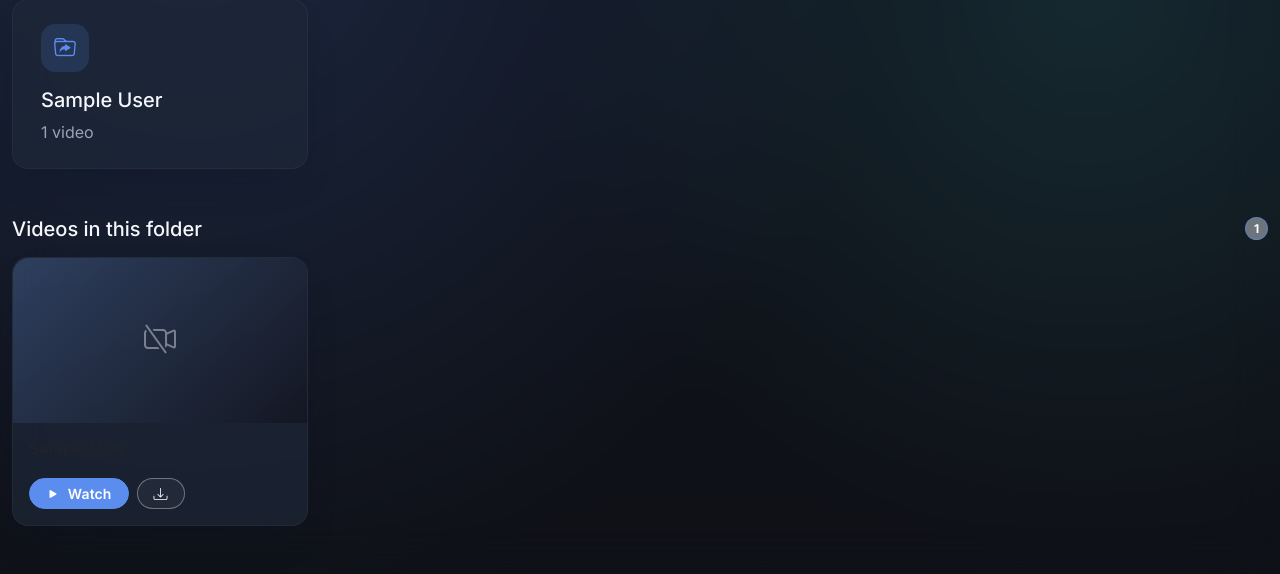
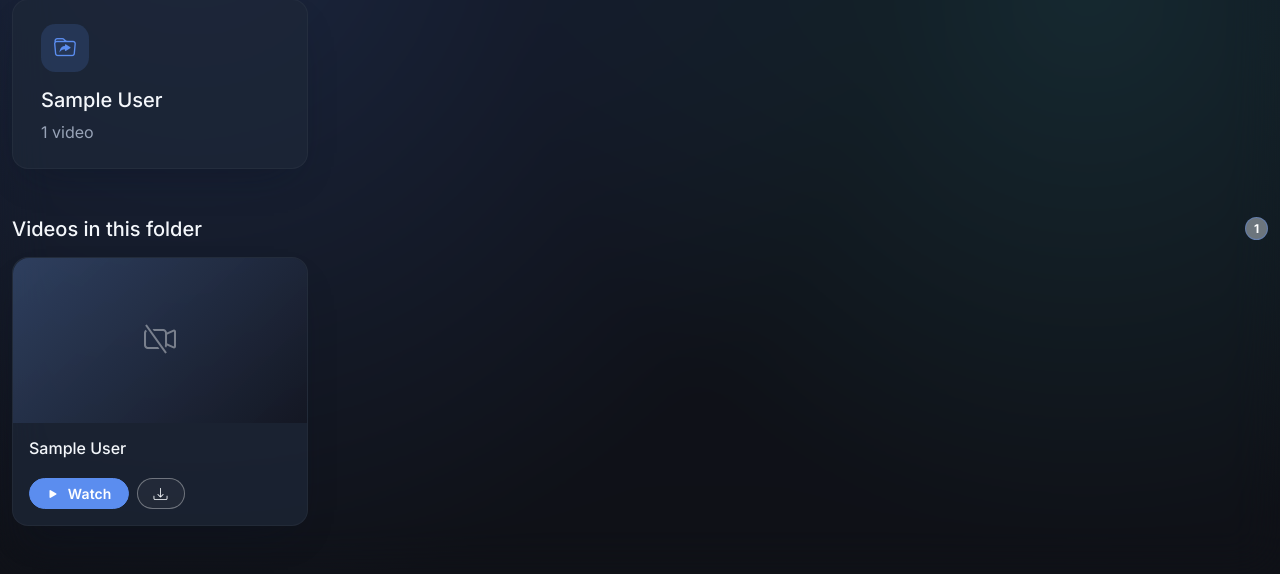
Before and after one commit to PalisseVolia/VideoStreamer, a Flask app: template webapp/templates/browse.html in a window 1280 px wide. Shown: the part 257-831 px from the top of the page. Run offline with Flask 3, Linux system fonts and the light colour scheme; the template is opened without the code that fills it: most values are stand-ins (such as "Sample title", 1, 10 or a date in 2020).

Commit message:
override

```diff
--- a/webapp/static/styles.css
+++ b/webapp/static/styles.css
@@ -25,6 +25,10 @@
 .app-wrapper {
   backdrop-filter: blur(24px);
   min-height: 100vh;
+}
+
+.video-card {
+  color: var(--text-primary);
 }
 
 .app-navbar {
```
